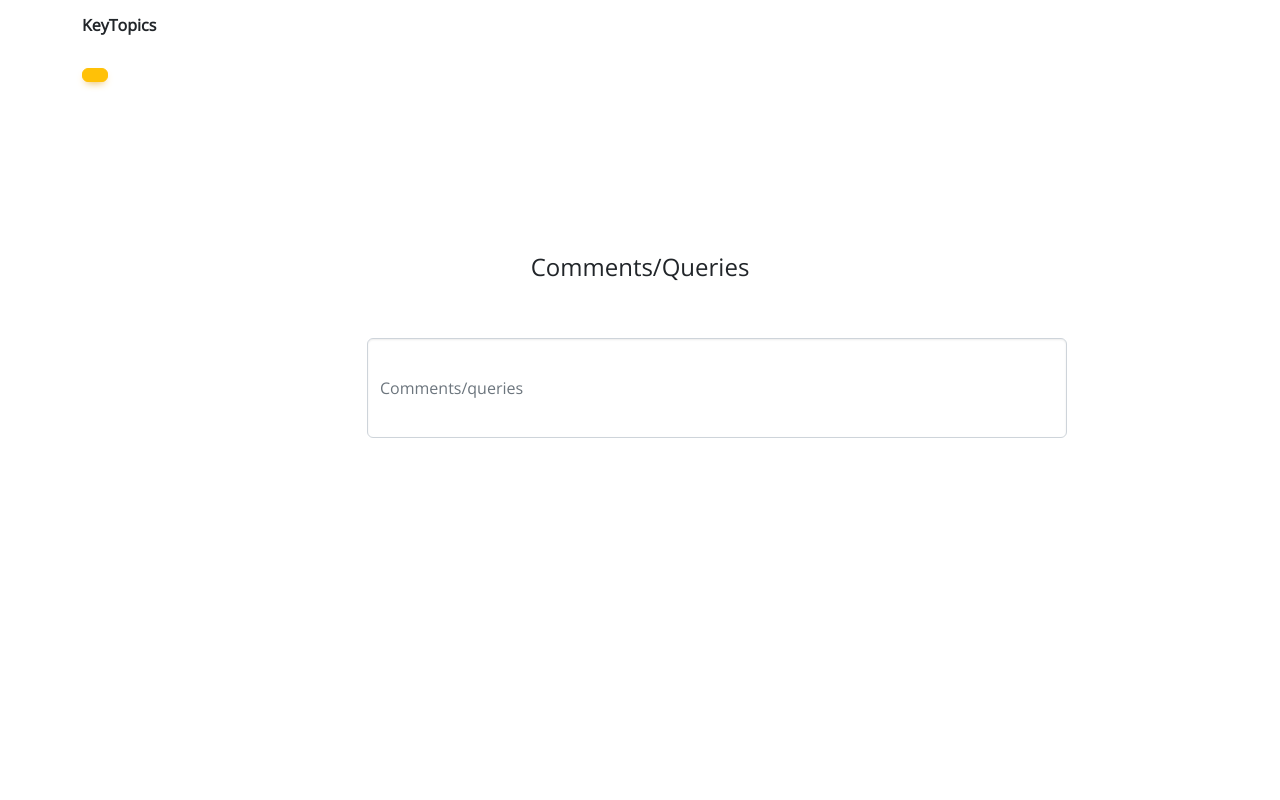
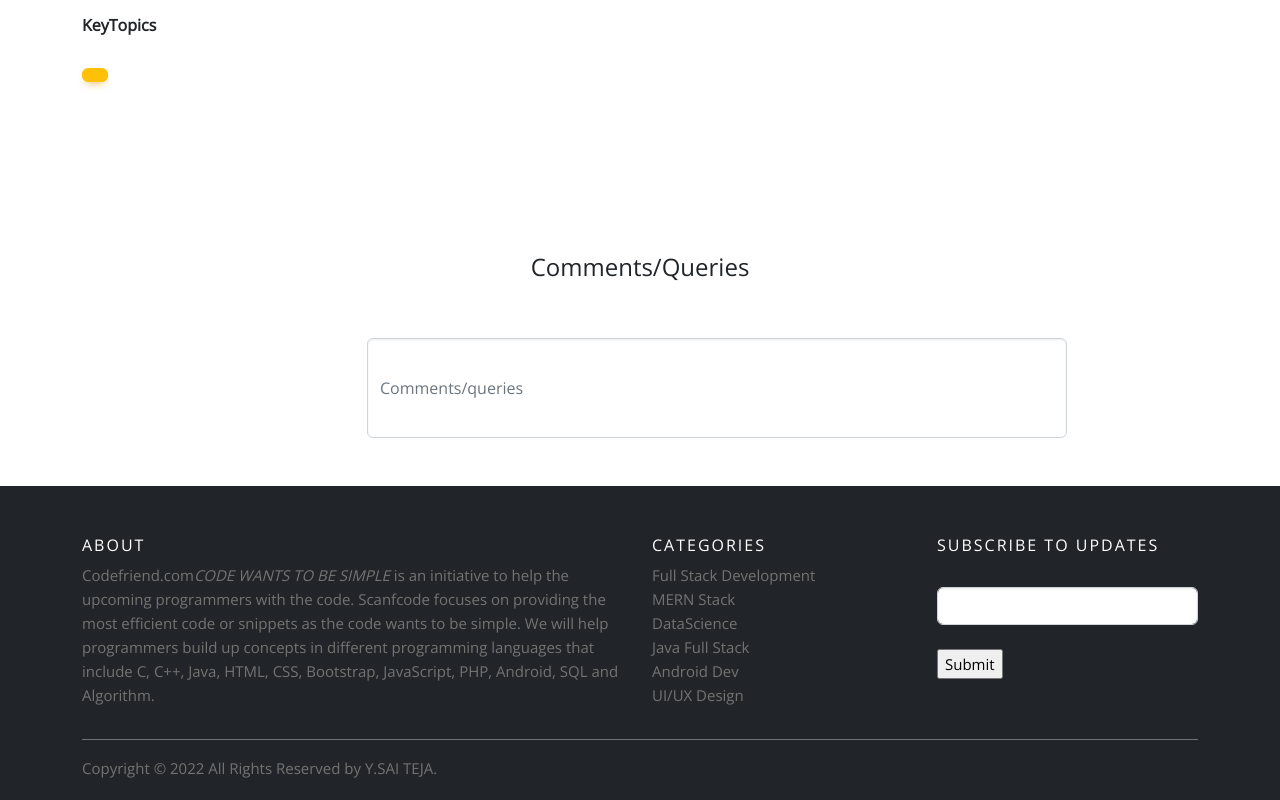
Before and after one commit to saitej34/codefriend_client, a React (Create React App) app: page /viewblog/1 in a window 1280 px wide. Shown: the part 303-1103 px from the top of the page. Before the commit the page ends 800 px from the top, so only its background shows below. Built offline with nearby package versions, Linux system fonts and the light colour scheme; no server answers; sample sign-in values are in the browser's storage.

Commit message:
Changed Blog views to gcp type,added footer

```diff
--- a/src/components/Comps.css
+++ b/src/components/Comps.css
@@ -64,3 +64,29 @@
 .user-info small {
   color: #888785;
 }
+
+.column{
+  border:0.5px solid rgb(162, 161, 161);
+  flex-direction: column;
+  font-family: 'Segoe UI', Tahoma, Geneva, Verdana, sans-serif;
+  font-weight: normal;
+}
+.boxkey{
+  border:0.3px solid rgb(245, 213, 153);
+  background-color: rgb(249, 191, 83);
+  color:black;
+  border-radius:4px;
+  width:fit-content;
+  padding:5px;
+  font-size:1vw;
+  box-shadow: 2px;
+}
+.hea{
+   font-size: 1.5vw;
+}
+.btx{
+    width:1.0vw;
+    height:5.5vh;
+   font-size: 0.8vw;
+   width:fit-content;
+}
--- a/src/components/DashBoard.jsx
+++ b/src/components/DashBoard.jsx
@@ -327,7 +327,47 @@ const DashBoard = () => {
     </div>
     <br/>
     {arr.length>0 ? <Display data={arr}/> : null}
+    <footer class="site-footer bg-dark mt-5">
+      <div class="container">
+        <div class="row">
+          <div class="col-sm-12 col-md-6">
+            <h6>About</h6>
+            <p class="text-justify">Codefriend.com<i>CODE WANTS TO BE SIMPLE </i> is an initiative  to help the upcoming programmers with the code. Scanfcode focuses on providing the most efficient code or snippets as the code wants to be simple. We will help programmers build up concepts in different programming languages that include C, C++, Java, HTML, CSS, Bootstrap, JavaScript, PHP, Android, SQL and Algorithm.</p>
+          </div>
+
+          <div class="col-xs-6 col-md-3">
+            <h6>Categories</h6>
+            <ul class="footer-links">
+              <li><a href="http://scanfcode.com/category/c-language/">Full Stack Development</a></li>
+              <li><a href="http://scanfcode.com/category/front-end-development/">MERN Stack</a></li>
+              <li><a href="http://scanfcode.com/category/back-end-development/">DataScience</a></li>
+              <li><a href="http://scanfcode.com/category/java-programming-language/">Java Full Stack</a></li>
+              <li><a href="http://scanfcode.com/category/android/">Android Dev</a></li>
+              <li><a href="http://scanfcode.com/category/templates/">UI/UX Design</a></li>
+            </ul>
+          </div>
+          <div class="col-xs-6 col-md-3">
+            <h6>Subscribe to Updates</h6>
+            <br/>
+            <input type="email" class="form-control w-3"/>
+            <br/>
+            <input type="submit" class=""/>
+          </div>
+        </div>
+        <hr/>
+      </div>
+      <div class="container">
+        <div class="row">
+          <div class="col-md-8 col-sm-6 col-xs-12">
+            <p class="copyright-text">Copyright &copy; 2022 All Rights Reserved by
+         <a href="https://saitej34.github.io/saiportfolio.github.io/"> Y.SAI TEJA</a>.
+            </p>
+          </div>
+        </div>
+      </div>
+</footer>
     </div>
+
   )
 }
 
--- a/src/components/Display.jsx
+++ b/src/components/Display.jsx
@@ -14,35 +14,22 @@ const Display = ({data}) => {
     <div class="container pt-4">
         <h3 class="text-center">Recent Blogs on Road</h3>
         <br/>
-        <div class="row justify-content-center">
+        <div class="row d-flex justify-content-around">
             {data.slice(0,x).map((item) => (
-              <div class="col-md-4 border border-dark m-3 shadow-sm p-3 mb-5 bg-white rounded card">
-                    <div class="card">
-                      <div class="card-header">
-                        <img src={item.imglinke} alt="" />
-                      </div>
-                      <div class="card-body">
-                        <span class="tag tag-teal">{item.keywords}</span>
-                        <h4>{item.btitle}</h4>
-                        <br/>
-                        <Link to={'/viewblog/' + item._id}><span class="btn btn-warning">Read more</span></Link>
-                        <div class="user">
-                        <Avatar
-                            alt="https://www.shutterstock.com/image-vector/profile-placeholder-image-gray-silhouette-no-1153673752"
-                            src={item.profilepic}
-                            sx={{ width: 40, height: 30 }}
-                        />
-                          <div class="user-info">
-                            <h5>{data.userid}</h5>
-                            <small></small>
-                          </div>
-                        </div>
-                      </div>
-                    </div>
+              <div class="col-md-3 column pb-3 m-2">
+              <div class="boxkey mt-3 ml-5">
+                   {item.keywords}
               </div>
+              <br/>
+              <div class="head pt-3">
+                   <p class="hea">{item.btitle}</p>
+              </div>
+              <br/>
+              <Link to={'/viewblog/' + item._id}><span class="btn btn-outline-warning btx">Read more</span></Link>
+          </div>
               ))}
         </div>
-        <center><a class="btn btn-warning" onClick={views} >View More</a></center>
+        <center><a class="btn btn-warning mt-5" onClick={views} >View More</a></center>
     </div>
   )
 }
--- a/src/components/Viewb.jsx
+++ b/src/components/Viewb.jsx
@@ -30,7 +30,7 @@ const Viewb = () => {
     {
           navigate('/login')
     }
-    const url = "https://cserver-production.up.railway.app/decode/"+localStorage.getItem('token');
+    const url = "https://cserver-production.up.railway.app/decode/"+auth;
     axios.get(url).then((res)=>{
       console.log(res.data.name)
       setuser(res.data.name)
@@ -100,6 +100,45 @@ const Viewb = () => {
                  </div>
               </div>
         </div>
+        <footer class="site-footer bg-dark mt-5">
+      <div class="container">
+        <div class="row">
+          <div class="col-sm-12 col-md-6">
+            <h6>About</h6>
+            <p class="text-justify">Codefriend.com<i>CODE WANTS TO BE SIMPLE </i> is an initiative  to help the upcoming programmers with the code. Scanfcode focuses on providing the most efficient code or snippets as the code wants to be simple. We will help programmers build up concepts in different programming languages that include C, C++, Java, HTML, CSS, Bootstrap, JavaScript, PHP, Android, SQL and Algorithm.</p>
+          </div>
+
+          <div class="col-xs-6 col-md-3">
+            <h6>Categories</h6>
+            <ul class="footer-links">
+              <li><a href="http://scanfcode.com/category/c-language/">Full Stack Development</a></li>
+              <li><a href="http://scanfcode.com/category/front-end-development/">MERN Stack</a></li>
+              <li><a href="http://scanfcode.com/category/back-end-development/">DataScience</a></li>
+              <li><a href="http://scanfcode.com/category/java-programming-language/">Java Full Stack</a></li>
+              <li><a href="http://scanfcode.com/category/android/">Android Dev</a></li>
+              <li><a href="http://scanfcode.com/category/templates/">UI/UX Design</a></li>
+            </ul>
+          </div>
+          <div class="col-xs-6 col-md-3">
+            <h6>Subscribe to Updates</h6>
+            <br/>
+            <input type="email" class="form-control w-3"/>
+            <br/>
+            <input type="submit" class=""/>
+          </div>
+        </div>
+        <hr/>
+      </div>
+      <div class="container">
+        <div class="row">
+          <div class="col-md-8 col-sm-6 col-xs-12">
+            <p class="copyright-text">Copyright &copy; 2022 All Rights Reserved by
+         <a href="https://saitej34.github.io/saiportfolio.github.io/"> Y.SAI TEJA</a>.
+            </p>
+          </div>
+        </div>
+      </div>
+</footer>
     </div>
   )
 }
```
